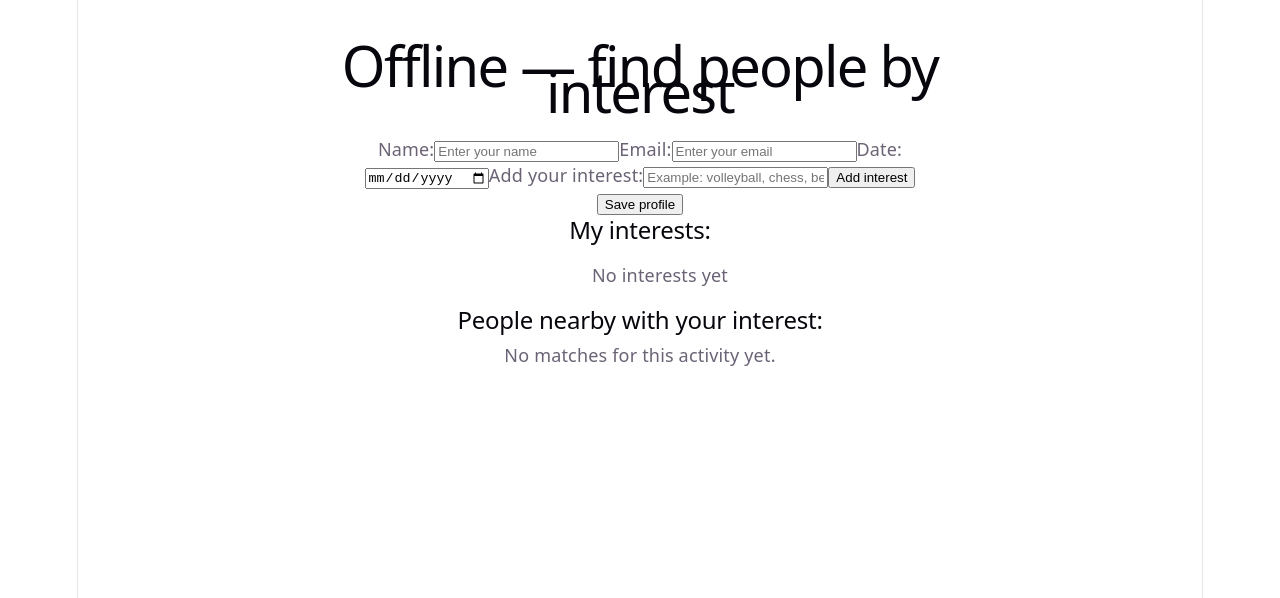
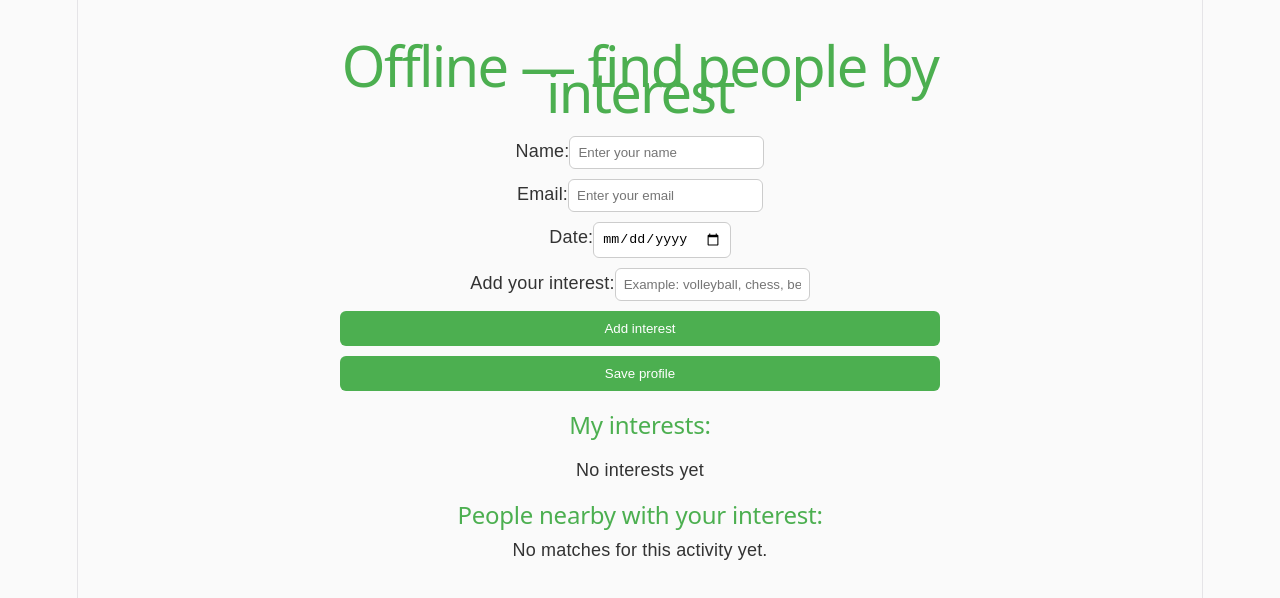
Before and after one commit to Natalya312/offline-app, a React (Vite) app: page / in a window 1280 px wide. Shown: the top 598 px of the page. Built offline with nearby package versions, Linux system fonts and the light colour scheme.

Commit message:
Update App.css

```diff
--- a/src/App.css
+++ b/src/App.css
@@ -1,184 +1,56 @@
-.counter {
-  font-size: 16px;
-  padding: 5px 10px;
-  border-radius: 5px;
-  color: var(--accent);
-  background: var(--accent-bg);
-  border: 2px solid transparent;
-  transition: border-color 0.3s;
-  margin-bottom: 24px;
-
-  &:hover {
-    border-color: var(--accent-border);
-  }
-  &:focus-visible {
-    outline: 2px solid var(--accent);
-    outline-offset: 2px;
-  }
+body {
+  font-family: Arial, sans-serif;
+  background-color: #fafafa;
+  color: #333;
+  margin: 0;
+  padding: 0;
 }
 
-.hero {
-  position: relative;
-
-  .base,
-  .framework,
-  .vite {
-    inset-inline: 0;
-    margin: 0 auto;
-  }
-
-  .base {
-    width: 170px;
-    position: relative;
-    z-index: 0;
-  }
-
-  .framework,
-  .vite {
-    position: absolute;
-  }
-
-  .framework {
-    z-index: 1;
-    top: 34px;
-    height: 28px;
-    transform: perspective(2000px) rotateZ(300deg) rotateX(44deg) rotateY(39deg)
-      scale(1.4);
-  }
-
-  .vite {
-    z-index: 0;
-    top: 107px;
-    height: 26px;
-    width: auto;
-    transform: perspective(2000px) rotateZ(300deg) rotateX(40deg) rotateY(39deg)
-      scale(0.8);
-  }
+.App {
+  max-width: 600px;
+  margin: 0 auto;
+  padding: 20px;
 }
 
-#center {
+h1, h2 {
+  color: #4caf50;
+  text-align: center;
+}
+
+form {
   display: flex;
   flex-direction: column;
-  gap: 25px;
-  place-content: center;
-  place-items: center;
-  flex-grow: 1;
-
-  @media (max-width: 1024px) {
-    padding: 32px 20px 24px;
-    gap: 18px;
-  }
+  gap: 10px;
+  margin-bottom: 20px;
 }
 
-#next-steps {
-  display: flex;
-  border-top: 1px solid var(--border);
-  text-align: left;
-
-  & > div {
-    flex: 1 1 0;
-    padding: 32px;
-    @media (max-width: 1024px) {
-      padding: 24px 20px;
-    }
-  }
-
-  .icon {
-    margin-bottom: 16px;
-    width: 22px;
-    height: 22px;
-  }
-
-  @media (max-width: 1024px) {
-    flex-direction: column;
-    text-align: center;
-  }
+input {
+  padding: 8px;
+  border: 1px solid #ccc;
+  border-radius: 6px;
 }
 
-#docs {
-  border-right: 1px solid var(--border);
-
-  @media (max-width: 1024px) {
-    border-right: none;
-    border-bottom: 1px solid var(--border);
-  }
+button {
+  background-color: #4caf50;
+  color: white;
+  border: none;
+  padding: 10px;
+  border-radius: 6px;
+  cursor: pointer;
 }
 
-#next-steps ul {
+button:hover {
+  background-color: #45a049;
+}
+
+ul {
   list-style: none;
   padding: 0;
-  display: flex;
-  gap: 8px;
-  margin: 32px 0 0;
-
-  .logo {
-    height: 18px;
-  }
-
-  a {
-    color: var(--text-h);
-    font-size: 16px;
-    border-radius: 6px;
-    background: var(--social-bg);
-    display: flex;
-    padding: 6px 12px;
-    align-items: center;
-    gap: 8px;
-    text-decoration: none;
-    transition: box-shadow 0.3s;
-
-    &:hover {
-      box-shadow: var(--shadow);
-    }
-    .button-icon {
-      height: 18px;
-      width: 18px;
-    }
-  }
-
-  @media (max-width: 1024px) {
-    margin-top: 20px;
-    flex-wrap: wrap;
-    justify-content: center;
-
-    li {
-      flex: 1 1 calc(50% - 8px);
-    }
-
-    a {
-      width: 100%;
-      justify-content: center;
-      box-sizing: border-box;
-    }
-  }
 }
 
-#spacer {
-  height: 88px;
-  border-top: 1px solid var(--border);
-  @media (max-width: 1024px) {
-    height: 48px;
-  }
+li {
+  background: #eeeeee;
+  margin: 6px 0;
+  padding: 8px;
+  border-radius: 6px;
 }
-
-.ticks {
-  position: relative;
-  width: 100%;
-
-  &::before,
-  &::after {
-    content: '';
-    position: absolute;
-    top: -4.5px;
-    border: 5px solid transparent;
-  }
-
-  &::before {
-    left: 0;
-    border-left-color: var(--border);
-  }
-  &::after {
-    right: 0;
-    border-right-color: var(--border);
-  }
-}
```
